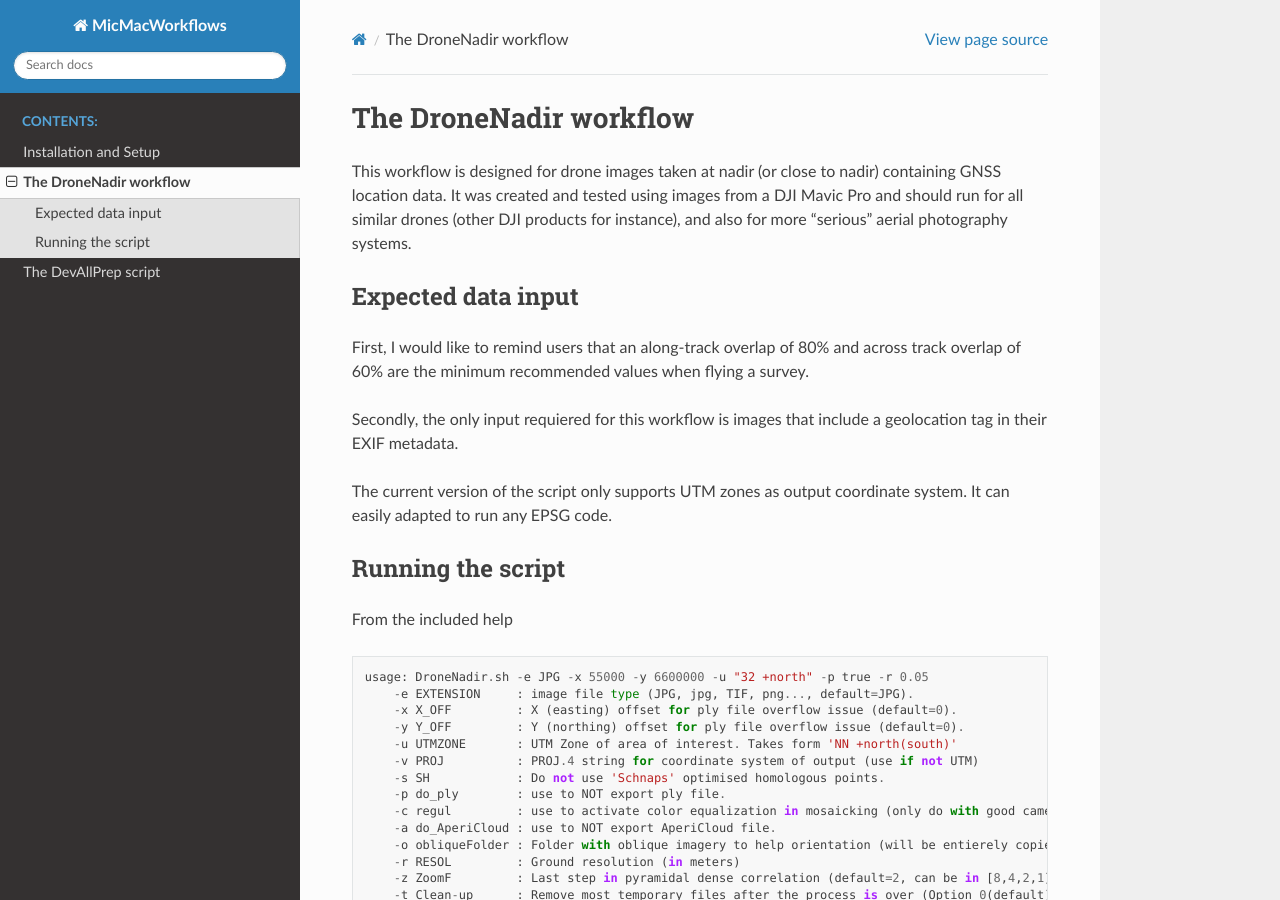
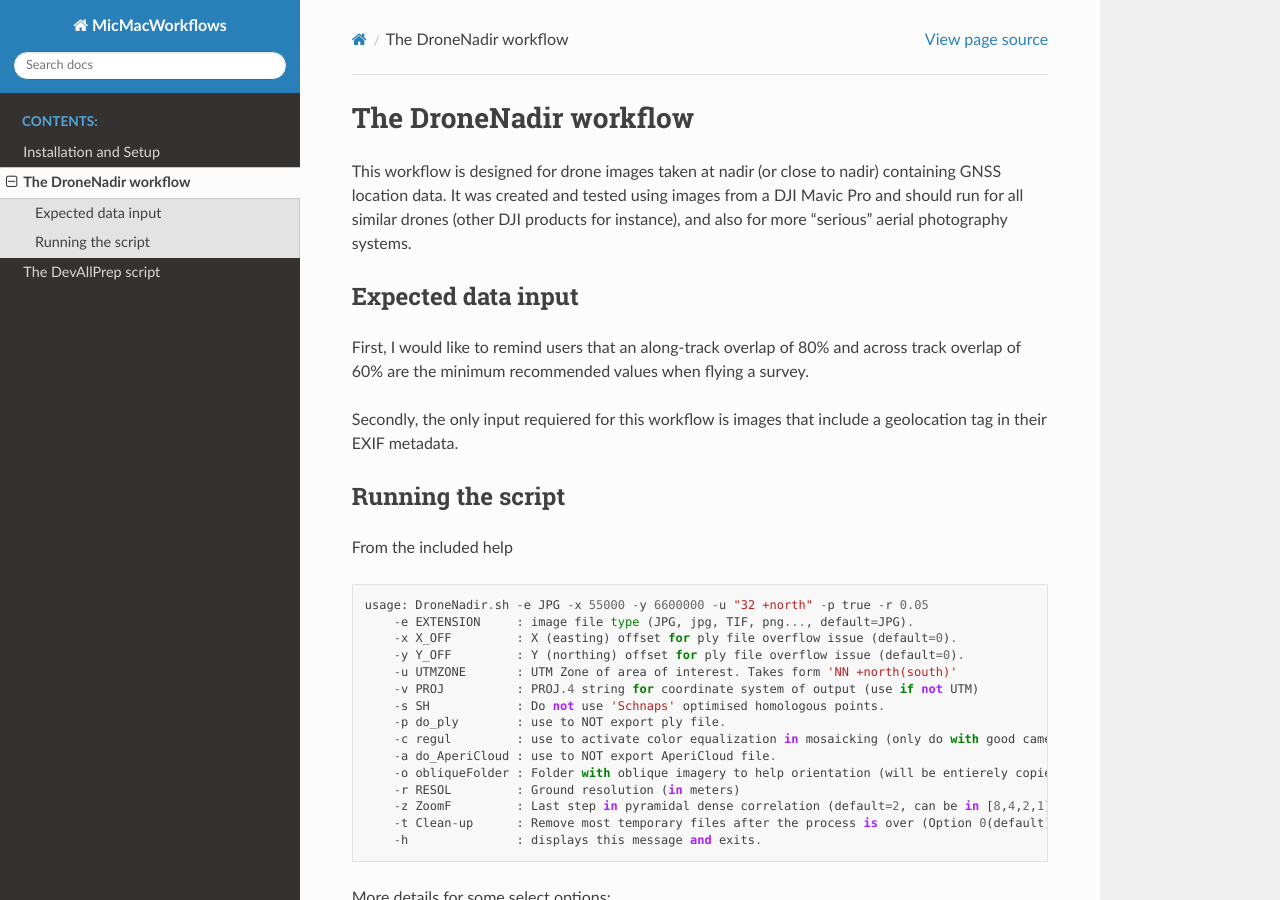
Before and after one commit to luc-girod/MicMacWorkflowsByLucGirod, a Sphinx documentation site: the page built from docs/tutorials/DroneNadir.sh.rst, in a window 1280 px wide and 900 px high. Built offline with Sphinx 7.4.7 and the Read the Docs theme 2.0.0, drawn with Linux system fonts in a browser that asks for light colours; formulas are drawn with MathJax 3.

Commit message:
Script now accepts any PROJ.4 string with "-v"

```diff
--- a/docs/tutorials/DroneNadir.sh.rst
+++ b/docs/tutorials/DroneNadir.sh.rst
@@ -9,8 +9,6 @@
 First, I would like to remind users that an along-track overlap of 80% and across track overlap of 60% are the minimum recommended values when flying a survey.
 
 Secondly, the only input requiered for this workflow is images that include a geolocation tag in their EXIF metadata.
-
-The current version of the script only supports UTM zones as output coordinate system. It can easily adapted to run any EPSG code.
 
 Running the script
 ###################
```
